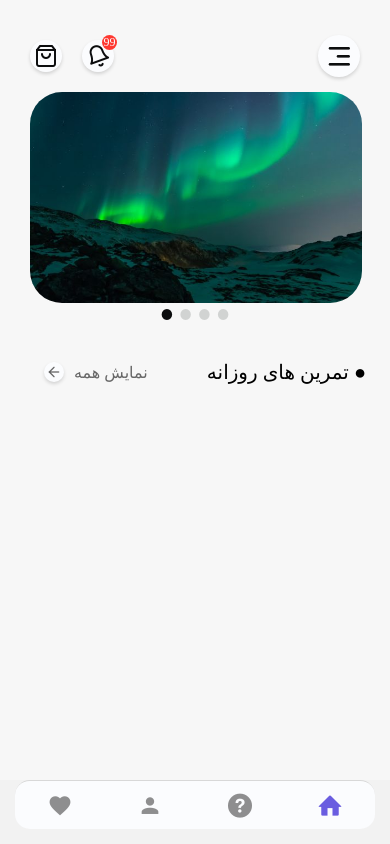
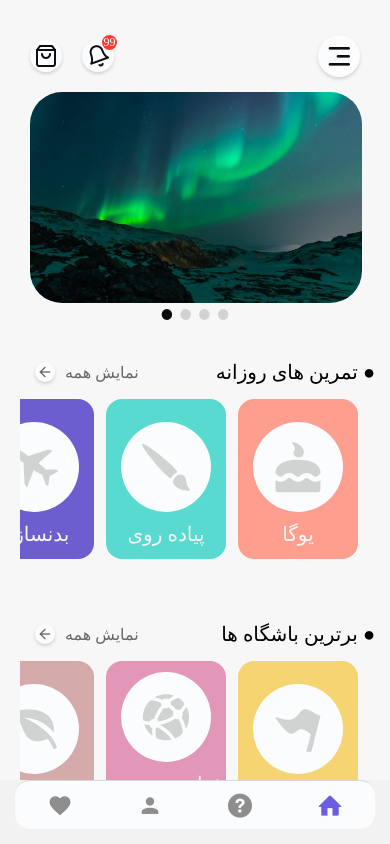
Before and after one commit to hootan09/bachgah, a React Native app: screen /Home in a window 390 px wide. Built offline with nearby package versions, Linux system fonts and the light colour scheme.

Commit message:
Home Done

```diff
--- /dev/null
+++ b/assets/data/sectionListData.js
@@ -0,0 +1,46 @@
+const dailyParcticeItems = [
+    {
+        id: "1",
+        title: "یوگا",
+        icon: "cake",
+        color: "#fe9e8e",
+    },
+    {
+        id: "2",
+        title: "پیاده روی",
+        icon: "brush",
+        color: "#58dad0",
+    },
+    {
+        id: "3",
+        title: "بدنسازی",
+        icon: "aircraft",
+        color: "#6c5ecf",
+    },
+]
+
+const bestBachgahItems = [
+    {
+        id: "1",
+        title: "انارک",
+        icon: "flag",
+        color: "#f6d472",
+    },
+    {
+        id: "2",
+        title: "شبانه روزی جواد",
+        icon: "network",
+        color: "#e297b8",
+    },
+    {
+        id: "3",
+        title: "کاملیا",
+        icon: "leaf",
+        color: "#d4aaab",
+    },
+]
+
+export {
+    dailyParcticeItems,
+    bestBachgahItems,
+}
--- a/components/Home.js
+++ b/components/Home.js
@@ -8,7 +8,11 @@ import Entypo from 'react-native-vector-icons/Entypo';
 import menuImg from '../assets/images/menu.png';
 
 import Slider from './Slider';
+import SectionList from './SectionList';
+
 import sliderImages from '../assets/data/sliderImages';
+import { dailyParcticeItems, bestBachgahItems } from '../assets/data/sectionListData';
+
 
 
 Feather.loadFont();
@@ -47,21 +51,18 @@ const Home = ({navigation}) => {
                     <Slider data={sliderImages}/>
 
                     {/* Daily Practice */}
-                    <View style={styles.dailyPracticeWrapper}>
-                        <View style={styles.titleWrapper}>
-                            <TouchableOpacity
-                                onPress={()=> console.log("ShowAll")}
-                            >
-                                <View style={styles.showAllWrapper}>
-                                    <View style={styles.showAllIconWrapper}>
-                                        <Feather name="arrow-left" size={16} color={colors.black} style={styles.showAllIcon} />
-                                    </View>
-                                    <Text style={styles.showAllTxt}>نمایش همه</Text>
-                                </View>
-                            </TouchableOpacity>
-                            <Text style={styles.dailyTitle}>● تمرین های روزانه</Text>
-                        </View>
-                    </View>
+                    <SectionList
+                        title="تمرین های روزانه"
+                        data={dailyParcticeItems}
+                        navigation={navigation}
+                    />
+
+                    {/* Best Bachgah */}
+                    <SectionList
+                        title="برترین باشگاه ها"
+                        data={bestBachgahItems}
+                        navigation={navigation}
+                    />
 
                 </ScrollView>
             </SafeAreaView>
@@ -170,52 +171,6 @@ const styles = StyleSheet.create({
             rotateY: "180deg"
         }]
     },
-    dailyPracticeWrapper: {
-        marginHorizontal: 24,
-        marginVertical: 24,
-    },
-    titleWrapper: {
-        flexDirection: "row",
-        justifyContent: "space-between",
-        alignItems: "center",
-    },
-    dailyTitle: {
-        fontFamily: "IRANSansMobile_Bold",
-        fontSize: 20,
-    },
-    showAllWrapper: {
-        flexDirection: "row",
-        marginHorizontal: 30,
-        justifyContent: "center",
-        alignItems: "center",
-    },
-    showAllTxt: {
-        fontFamily: "IRANSansMobile_Light",
-        fontSize: 16,
-        color: colors.darkGray,
-    },
-    showAllIconWrapper: {
-        height: 20,
-        width: 20,
-        right: 10,
-        alignItems: "center",
-        justifyContent: "center",
-        borderRadius: 32,
-        backgroundColor: colors.white,
-        shadowColor: "#000",
-        shadowOffset: {
-            width: 0,
-            height: 2,
-        },
-        shadowOpacity: 0.15,
-        shadowRadius: 3.84,
-        elevation: 3,
-    },
-    showAllIcon: {
-        color: colors.darkGray,
-        alignItems: "center",
-        justifyContent: "center",
-    },
 })
 
 export default Home
--- /dev/null
+++ b/components/SectionList.js
@@ -0,0 +1,144 @@
+import React from 'react';
+import { StyleSheet, Text, View, FlatList, TouchableOpacity } from 'react-native'
+
+import colors from '../assets/colors/colors';
+
+import Feather from 'react-native-vector-icons/Feather';
+import Entypo from 'react-native-vector-icons/Entypo';
+
+Feather.loadFont();
+Entypo.loadFont();
+
+const SectionList = ({navigation,title,data}) => {
+
+    const renderDailyPracticeItems = ({item}) => {
+        return(
+            <TouchableOpacity
+                onPress={()=>navigation.navigate("Details", {item: item})}
+            >
+                <View style={[styles.dailyPracticeItemWrapper, {backgroundColor: item.color}]}>
+                    <View style={styles.iconItemsWrapper}>
+                        <Entypo name={item.icon} size={50} color={colors.gray}/>
+                    </View>
+                    <Text style={styles.dailyPracticeItemTxt}>{item.title}</Text>
+                </View>
+            </TouchableOpacity>
+        )
+    }
+
+    return (
+        <View style={styles.dailyPracticeWrapper}>
+        <View style={styles.titleWrapper}>
+            <TouchableOpacity
+                onPress={()=> console.log("ShowAll")}
+            >
+                <View style={styles.showAllWrapper}>
+                    <View style={styles.showAllIconWrapper}>
+                        <Feather name="arrow-left" size={16} color={colors.black} style={styles.showAllIcon} />
+                    </View>
+                    <Text style={styles.showAllTxt}>نمایش همه</Text>
+                </View>
+            </TouchableOpacity>
+            <Text style={styles.dailyTitle}>● {title}</Text>
+        </View>
+
+        {/* Daily Practice items */}
+        <View style={styles.dailyPracticeItemsWrapper}>
+            <FlatList
+                data={data}
+                renderItem={renderDailyPracticeItems}
+                keyExtractor={(item)=> item.id}
+                horizontal
+                showsHorizontalScrollIndicator={false}
+                inverted={true}
+                style={styles.flatListWrapper}
+            />
+        </View>
+
+    </View>
+    )
+}
+
+export default SectionList
+
+const styles = StyleSheet.create({
+    dailyPracticeWrapper: {
+        marginHorizontal: 15,
+        marginVertical: 24,
+    },
+    titleWrapper: {
+        flexDirection: "row",
+        justifyContent: "space-between",
+        alignItems: "center",
+    },
+    dailyTitle: {
+        fontFamily: "IRANSansMobile_Bold",
+        fontSize: 20,
+    },
+    showAllWrapper: {
+        flexDirection: "row",
+        marginHorizontal: 30,
+        justifyContent: "center",
+        alignItems: "center",
+    },
+    showAllTxt: {
+        fontFamily: "IRANSansMobile_Light",
+        fontSize: 16,
+        color: colors.darkGray,
+    },
+    showAllIconWrapper: {
+        height: 20,
+        width: 20,
+        right: 10,
+        alignItems: "center",
+        justifyContent: "center",
+        borderRadius: 32,
+        backgroundColor: colors.white,
+        shadowColor: "#000",
+        shadowOffset: {
+            width: 0,
+            height: 2,
+        },
+        shadowOpacity: 0.15,
+        shadowRadius: 3.84,
+        elevation: 3,
+    },
+    showAllIcon: {
+        color: colors.darkGray,
+        alignItems: "center",
+        justifyContent: "center",
+    },
+    flatListWrapper: {
+        transform: [{ scaleX: -1 }]
+    },
+    dailyPracticeItemsWrapper: {
+        marginHorizontal: 5,
+        paddingVertical: 15,
+    },
+    dailyPracticeItemWrapper: {
+        flexDirection: "column",
+        width: 120,
+        height: 160,
+        justifyContent: "center",
+        alignItems: "center",
+        // paddingHorizontal: 10,
+        // paddingVertical: 15,
+        marginRight: 12,
+        borderRadius: 16,
+    },
+    iconItemsWrapper: {
+        width: 90,
+        height: 90,
+        backgroundColor: colors.white,
+        borderRadius: 64,
+        justifyContent: "center",
+        alignItems: "center",
+        transform: [{ scaleX: -1 }]
+    },
+    dailyPracticeItemTxt: {
+        top: 10,
+        fontFamily: "IRANSansMobile_Medium",
+        fontSize: 20,
+        color: colors.lightGray,
+    },
+})
--- a/components/Slider.js
+++ b/components/Slider.js
@@ -62,6 +62,7 @@ const styles = StyleSheet.create({
         paddingVertical: 10,
     },
     scrollWrapper:{
+        scaleX:-1
     },
     sliderImage: {
         borderRadius: 32,
@@ -75,6 +76,7 @@ const styles = StyleSheet.create({
         // alignItems: "center",
         // justifyContent: "center"
         alignSelf: "center",
+        scaleX:-1
     },
     dotIconActive: {
         // top: 8,
```
